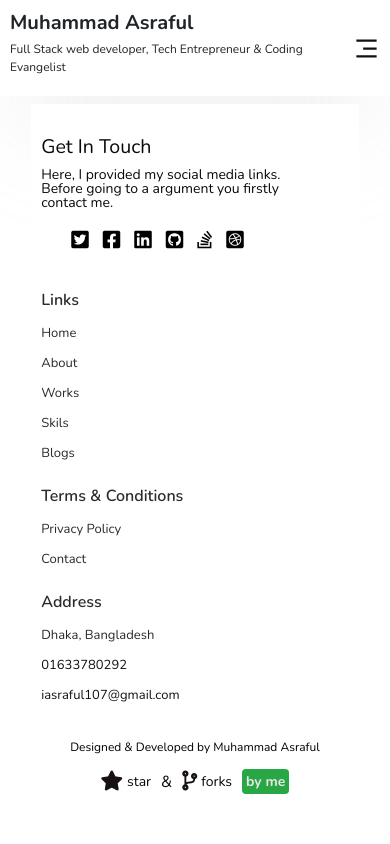
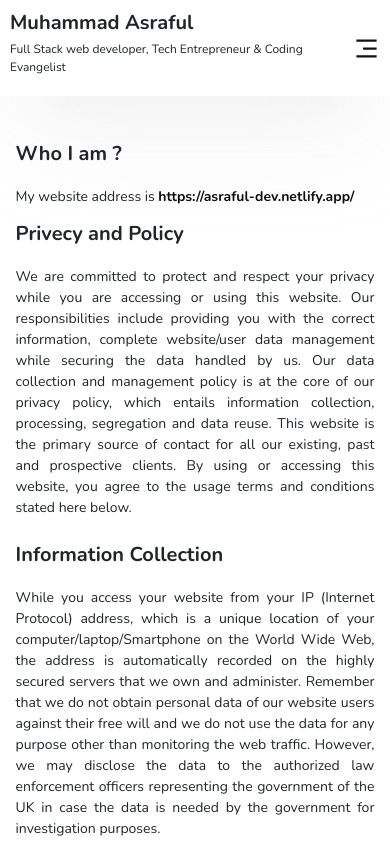
Before and after one commit to iasraful1971/react_portfolio, a React (Create React App) app: page /privency in a window 390 px wide. Shown: the top 844 px of the page. Built offline with nearby package versions, Linux system fonts and the light colour scheme.

Commit message:
added policy

```diff
--- a/package.json
+++ b/package.json
@@ -17,6 +17,7 @@
     "react-dom": "^17.0.2",
     "react-elastic-carousel": "^0.11.5",
     "react-icons": "^4.3.1",
+    "react-messenger-customer-chat": "^0.8.0",
     "react-router-dom": "5",
     "react-scripts": "5.0.0",
     "styled-components": "^5.3.3",
--- a/public/index.html
+++ b/public/index.html
@@ -42,7 +42,10 @@
       work correctly both with client-side routing and a non-root public URL.
       Learn how to configure a non-root public URL by running `npm run build`.
     -->
-    <title>React App</title>
+    <title>
+      Muhammad Asraful || Full Stack web developer, Tech Entrepreneur & Coding
+      Evangelist
+    </title>
   </head>
   <body>
     <noscript>You need to enable JavaScript to run this app.</noscript>
--- a/src/App.js
+++ b/src/App.js
@@ -1,4 +1,5 @@
 
+import MessengerCustomerChat from 'react-messenger-customer-chat';
 import { BrowserRouter, Route, Switch } from 'react-router-dom';
 import Home from '../src/components/Home/Home';
 import './App.css';
@@ -9,6 +10,7 @@ import Contact from './components/Contact/Contact';
 import Footer from './components/Footer/Footer';
 import NavbarOne from './components/navbarOne/NavbarOne';
 import Portfolio from './components/Portfolio/portfolio/Portfolio';
+import Privency from './components/Privency/Privency';
 function App() {
   return (
     <div className="App">
@@ -40,9 +42,18 @@ function App() {
            <Route path="/argument">
              <ArgumnetHome/>
            </Route>
+           <Route path="/privency">
+             <Privency/>
+           </Route>
         </Switch>
         <Footer/>
           </BrowserRouter>
+          <MessengerCustomerChat
+          pageId="102089495265783"
+           appId="1234412133752549"
+
+  />
+
     </div>
   );
 }
--- a/src/components/About/About.jsx
+++ b/src/components/About/About.jsx
@@ -39,7 +39,7 @@ const About = () => {
                                 <p style={{textAlign:'justify'}}  data-aos='fade-up'>
                                 An aspiring MERN Stack Developer.I lost myself when I dive into the codes. I am a professional web designer and developer.No project is too big or too small for me. Recently I have completed react and node js. I am expertise in Html5, Css3, Javascript, Bootstrap, Jquery, React, Node JS, Express JS, Mongo DB.Resourceful Web Developer lends hands-on approach to customizing web presence strategy. More than 1+ years of experience working closely with Web Development to outline organizational needs and translate them into extensive lines of code that support objectives. Adept creation of scripts using HTML, CSS and JavaScript to convey unique branding and promote sales and marketing opportunities. Specialty supporting intricate backend needs and lending assistance throughout webpage lifecycle.
                                 </p>
-                                <button  data-aos='fade-up'>download cv</button>
+                                <a target="_blank"  href="https://drive.google.com/file/d/1bEiIZ20XolUoVG4apCuJo7e-mwm4s61U/" rel="noreferrer"><button  data-aos='fade-up'>download cv</button></a>
                         </div>
                         <div className="col-lg-8 col-md-8 col-sm-12 col-12">
                             <Services/>
--- a/src/components/Footer/Footer.jsx
+++ b/src/components/Footer/Footer.jsx
@@ -72,7 +72,7 @@ const Footer = () => {
 
                 <div className="gpt3__footer-links_div">
                     <h4>Terms & Conditions</h4>
-                    <p>Privacy Policy</p>
+                   <Link to="/privency"> <p>Privacy Policy</p></Link>
                   <Link to="/contact"><p>Contact</p></Link>
 
                 </div>
--- /dev/null
+++ b/src/components/Privency/Privency.css
@@ -0,0 +1,33 @@
+.privency__container h2 {
+  font-size: 22px;
+  padding: 15px 0;
+  font-weight: bold;
+  text-align: justify;
+}
+.privency__container p {
+  font-size: 15px;
+  text-align: justify;
+}
+.no-justify {
+  text-align: left;
+  font-size: 15px;
+}
+.no-justify a {
+  font-weight: bold;
+}
+@media screen and (max-width: 576px) {
+  .privency__container h2 {
+    font-size: 20px;
+    padding: 15px 0;
+    font-weight: bold;
+    text-align: justify;
+  }
+  .privency__container p {
+    font-size: 14px;
+    text-align: justify;
+  }
+  .no-justify {
+    text-align: left;
+    font-size: 14px;
+  }
+}
--- /dev/null
+++ b/src/components/Privency/Privency.jsx
@@ -0,0 +1,25 @@
+import React from 'react';
+import './Privency.css';
+const Privency = () => {
+    return (
+        <div className="privency section__margin">
+            <div className="privency__container">
+                <h2>Who I am ? </h2>
+                <span className="no-justify">My website address is  <a rel="noopener noreferrer" href="https://asraful-dev.netlify.app/" target="_blank">https://asraful-dev.netlify.app/</a> </span>
+           <h2> Privecy and Policy</h2>
+<p>We are committed to protect and respect your privacy while you are accessing or using this website. Our responsibilities include providing you with the correct information, complete website/user data management while securing the data handled by us. Our data collection and management policy is at the core of our privacy policy, which entails information collection, processing, segregation and data reuse. This website is the primary source of contact for all our existing, past and prospective clients. By using or accessing this website, you agree to the usage terms and conditions stated here below.</p>
+
+<h2>Information Collection</h2>
+<p>While you access your website from your IP (Internet Protocol) address, which is a unique location of your computer/laptop/Smartphone on the World Wide Web, the address is automatically recorded on the highly secured servers that we own and administer. Remember that we do not obtain personal data of our website users against their free will and we do not use the data for any purpose other than monitoring the web traffic. However, we may disclose the data to the authorized law enforcement officers representing the government of the UK in case the data is needed by the government for investigation purposes.</p>
+
+<h2>Cookie Policy</h2>
+<p>Cookies are small files that are stored on the hard drives of user computers. We request you visit www(dot)aboutcookies(dot)org to receive more information on how cookies are used for data collection purposes. If you do not want to use this site with cookies enabled, we recommend you to switch to anonymous usage setting (your web browser must have an option). If you agree to use this site with cookies in ‘enabled mode’, we will consider it as your ‘implied consent’ which means you are allowing us to collect your browser and personal data. First Party Cookies First Party Cookies are set by our website directly. We use these cookies for analysis purpose and for assessing user behaviour on our sites. First-party cookies enable us to receive more information about your activities on our website, how long you stayed on which pages etc. This data is used for modifying/adding/deleting design and content elements for the purpose of user experience enhancement. However, we do not collect the data with which we can personally identify you (e.g. your name or address) nor we do have access to this data. Third Party Cookies If you share our website content on social media websites using the buttons, the third-party cookies set by different social media sites (Facebook, Twitter etc) are activated. We recommend you to check the cookie policies of these sites for understanding how they use your personal data.</p>
+
+<h2>Newsletters and Emails</h2>
+<p>For email marketing and information dissemination purposes, we may require your mail address. If you subscribe to our newsletters, we will receive your mail address and we will send you email newsletters periodically. You can stop receiving emails at any point of time by writing to us. We are a web and app development service provider and our primary objective is to provide cutting-edge technology-based solutions. This privacy policy underpins our professional goals and objectives.</p>
+            </div>
+        </div>
+    );
+};
+
+export default Privency;
--- a/src/components/navbarOne/NavbarOne.jsx
+++ b/src/components/navbarOne/NavbarOne.jsx
@@ -96,7 +96,7 @@ const NavbarOne = () => {
             <NavLink to="/portfolio">WORKS</NavLink>
             <NavLink to="/blog">BLOGS</NavLink>
             <NavLink to="/contact">CONTACT</NavLink>
-            <NavLink to="/argument">LET'S ARGUMENTS</NavLink>
+            <NavLink to="/argument">LET'S AGREEMENT</NavLink>
           </div>
           <div className="gpt3__navbar-menu_container-links-sign">
             <p>Sign in</p>
```
Also changed, not shown: 1 other file (tests, documents, lock files or other folders).
